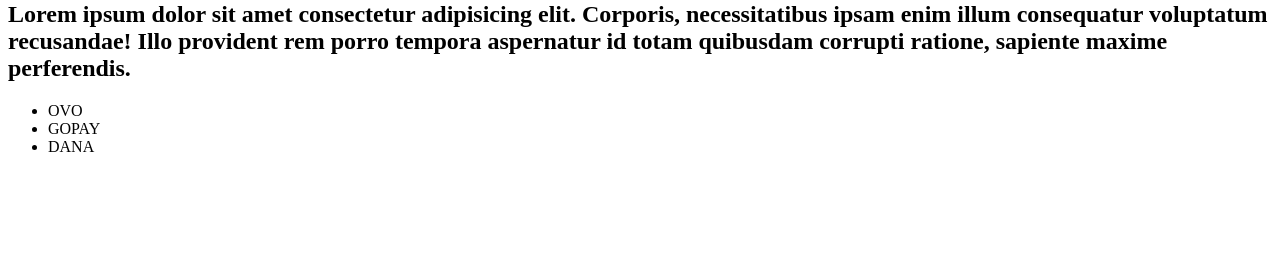
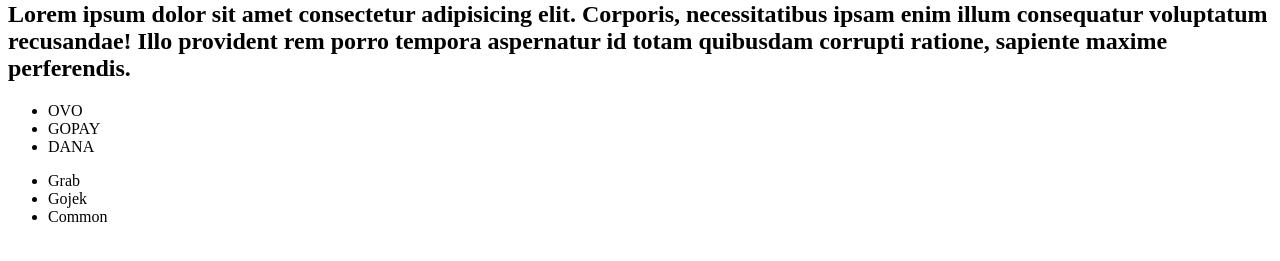
Before and after one commit to ryanrizki10/belajarGit, a plain HTML site: page index.html in a window 1280 px wide. Shown: the part 79-340 px from the top of the page. Drawn offline with Linux system fonts and the light colour scheme.

Commit message:
teamA(add coding 2)

```diff
--- a/index.html
+++ b/index.html
@@ -14,6 +14,11 @@
         <li>GOPAY</li>
         <li>DANA</li>
     </ul>
+    <ul>
+        <li>Grab</li>
+        <li>Gojek</li>
+        <li>Common</li>
+    </ul>
 
 
     <!-- team A end-->
```
